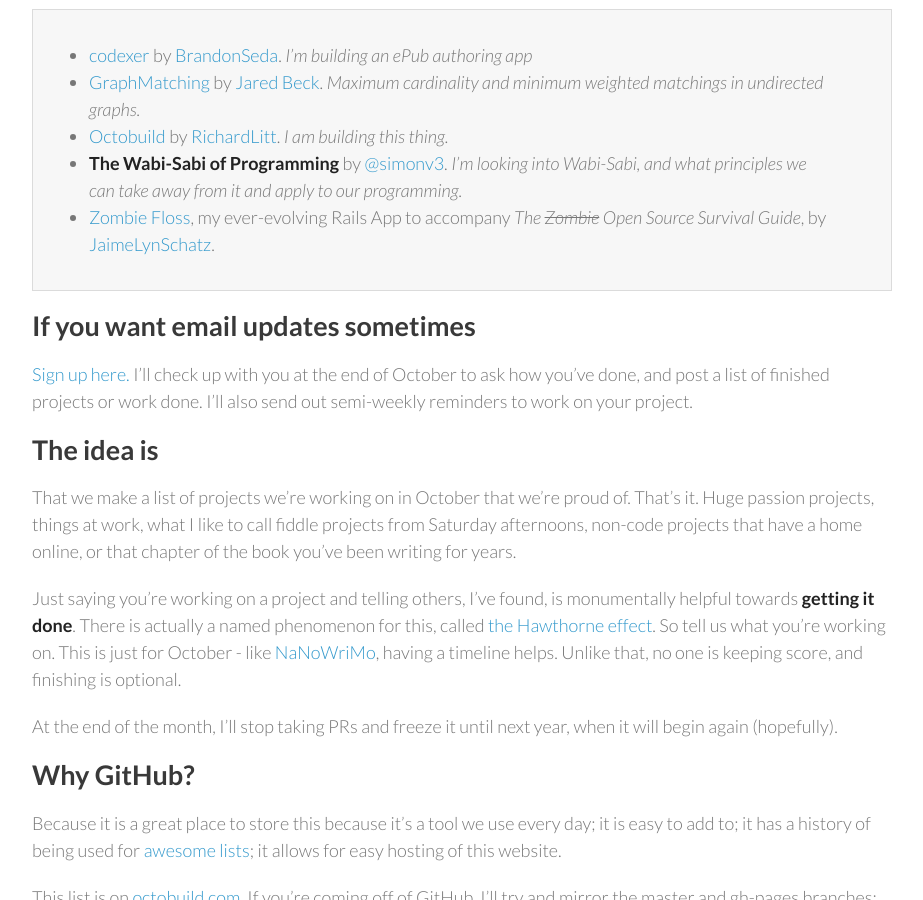
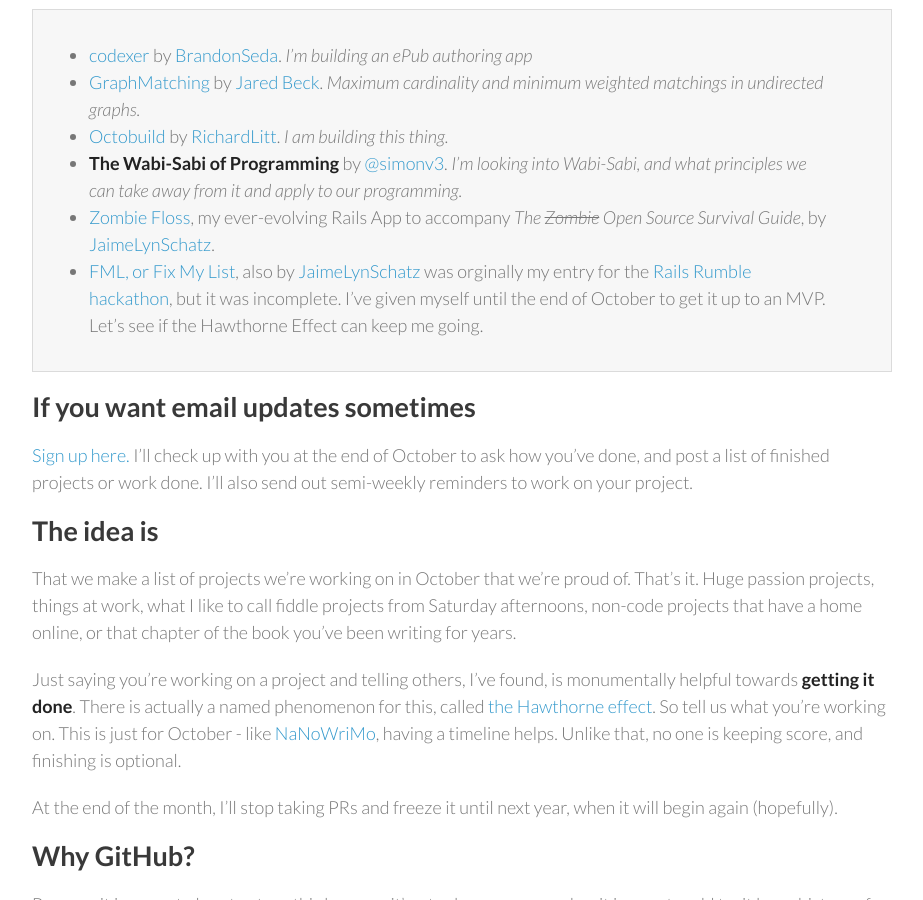
Before and after one commit to RichardLitt/octobuild, a Jekyll site: the page built from index.md, in a window 1280 px wide and 900 px high, scrolled down 728 px. Shown: the whole window, without its empty margins (178-1101 px from the left). Built offline with Jekyll 4.4.1, drawn with Linux system fonts in a browser that asks for light colours; Markdown is read by kramdown in place of the engine named in the settings.

Commit message:
add new link to FML app

```diff
--- a/index.md
+++ b/index.md
@@ -21,6 +21,7 @@
 * [Octobuild](https://github.com/RichardLitt/octobuild) by [RichardLitt](https://github.com/RichardLitt). *I am building this thing.*
 * **The Wabi-Sabi of Programming** by [@simonv3](http://twitter.com/simonv3). *I'm looking into Wabi-Sabi, and what principles we can take away from it and apply to our programming.*
 * [Zombie Floss](http://zombie-floss.herokuapp.com), my ever-evolving Rails App to accompany *The ~~Zombie~~ Open Source Survival Guide*, by [JaimeLynSchatz](https://github.com/JaimeLynSchatz).
+* [FML, or Fix My List](https://secret-inlet-5715.herokuapp.com/), also by [JaimeLynSchatz](https://github.com/JaimeLynSchatz) was orginally my entry for the [Rails Rumble hackathon](http://railsrumble.com/), but it was incomplete. I've given myself until the end of October to get it up to an MVP. Let's see if the Hawthorne Effect can keep me going.
 
 
 ## If you want email updates sometimes
```
